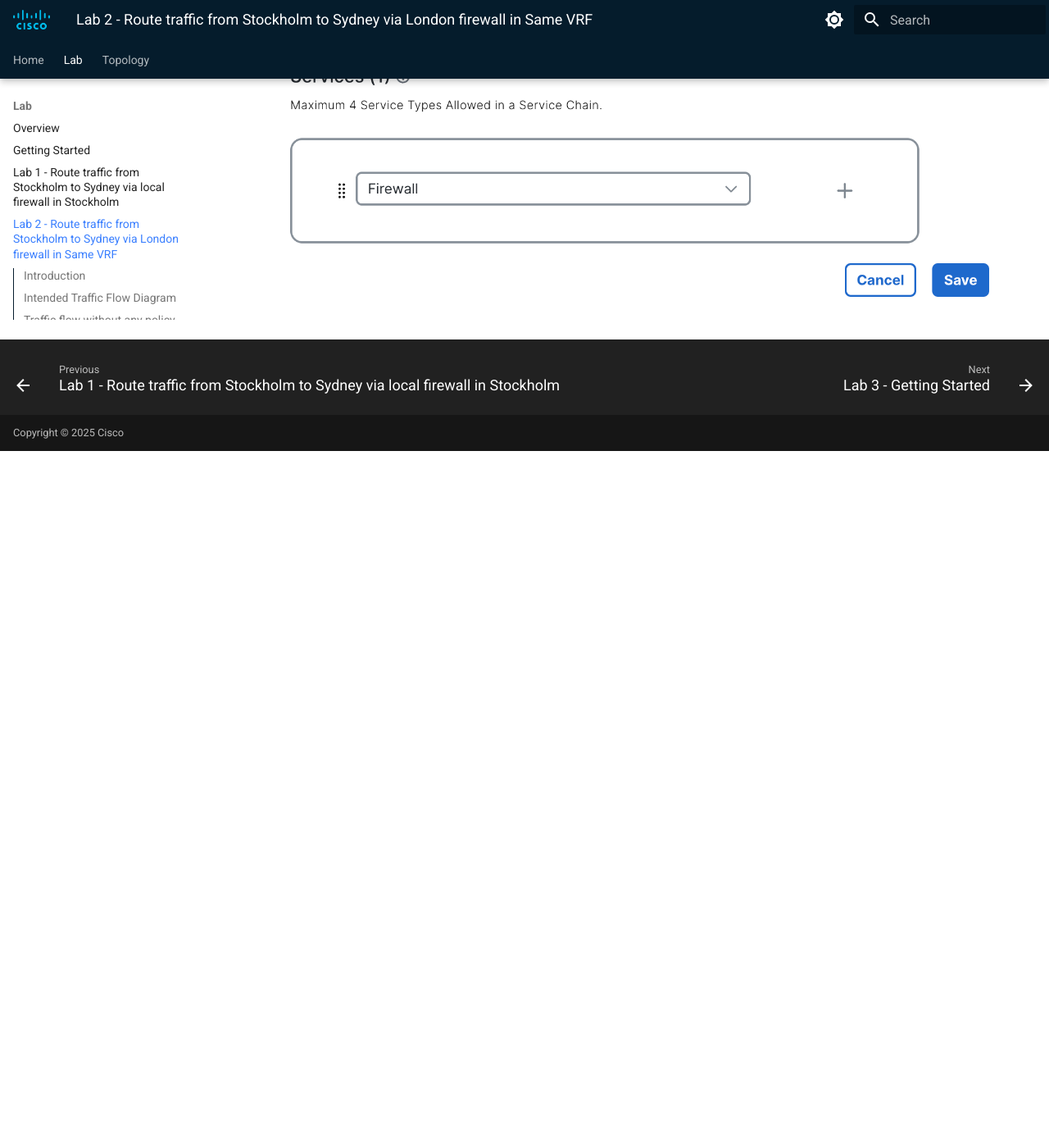
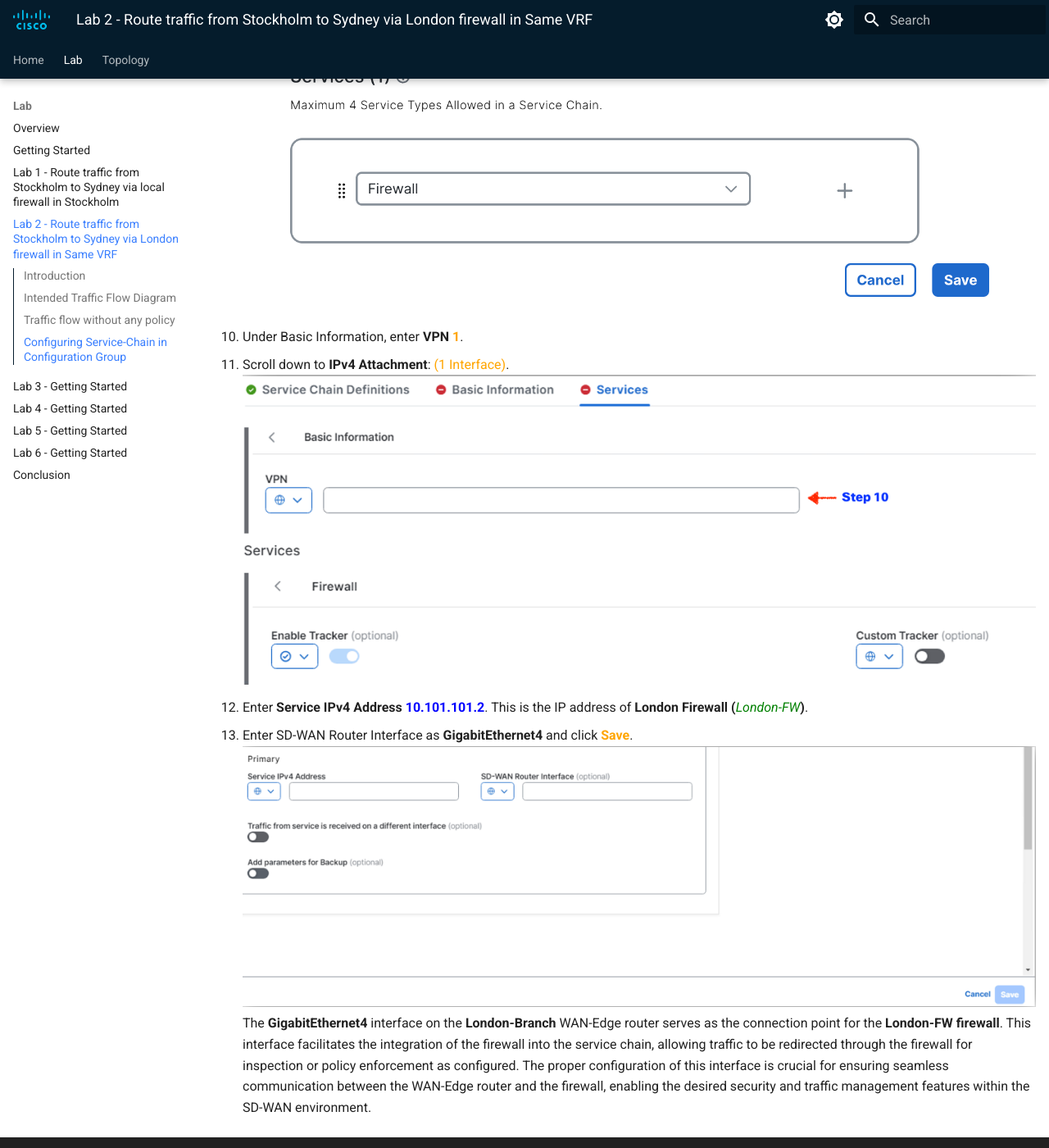
Before and after one commit to ciscodocs/ltrent-2008-clemea25, an MkDocs documentation site: the page built from docs/lab2_getting_started.md, in a window 1280 px wide and 1400 px high, scrolled down 7526 px. Shown: the whole window at 82% size. Built offline with MkDocs 1.6.1 and Material for MkDocs 9.7.7, drawn with Linux system fonts in a browser that asks for light colours; before the commit the page ends 8076 px from its top, so only the background shows below that.

Commit message:
Scenario-2 guide

```diff
--- a/docs/lab2_getting_started.md
+++ b/docs/lab2_getting_started.md
@@ -130,3 +130,10 @@ This configuration ensures that the desired service policies are enforced as tra
 8. Enter the name **London-Firewall-SC-Def** and Description **London-Firewall-SC-Def** for the service chain definition.
 9. Select a **Service Type** <font color="red">**Firewall**</font> by click dropdown and click **<font color="orange">Save</font>**
    ![Service Attachment Gateway Definition](./assets/S-2-figure-7.png){ .off-glb }
+10. Under Basic Information, enter **VPN** <font color="orange">**1**</font>.
+11. Scroll down to **IPv4 Attachment**: <font color="orange">(1 Interface)</font>.
+    ![Service Attachment Gateway Definition](./assets/S-1-figure-13.png){ .off-glb }
+12. Enter **Service IPv4 Address <font color="blue">10.101.101.2</font>**. This is the IP address of **London Firewall (***<font color="green">London-FW</font>***)**.
+13. Enter SD-WAN Router Interface as **GigabitEthernet4** and click <font color="orange">**Save**</font>.
+    ![Service Attachment Gateway Definition](./assets/S-1-figure-14.png){ .off-glb }
+    The **GigabitEthernet4** interface on the **London-Branch** WAN-Edge router serves as the connection point for the **London-FW firewall**. This interface facilitates the integration of the firewall into the service chain, allowing traffic to be redirected through the firewall for inspection or policy enforcement as configured. The proper configuration of this interface is crucial for ensuring seamless communication between the WAN-Edge router and the firewall, enabling the desired security and traffic management features within the SD-WAN environment.
```
